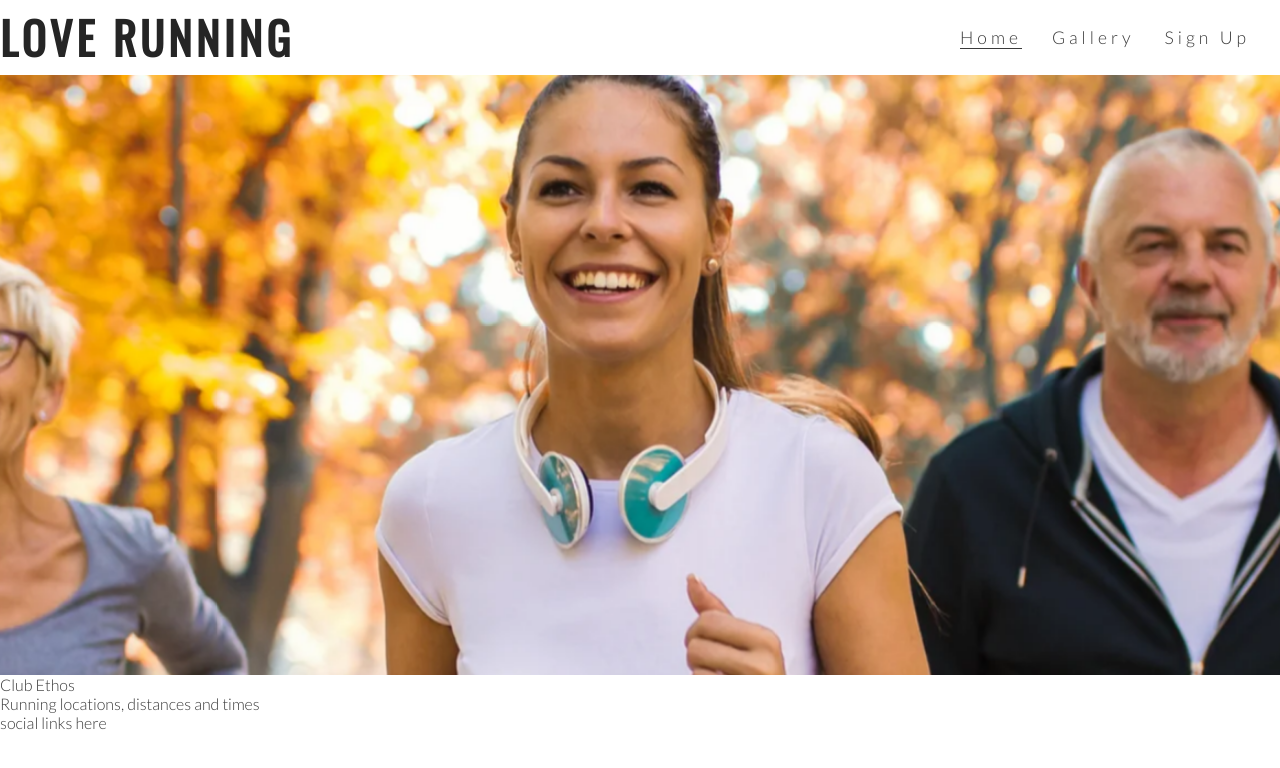
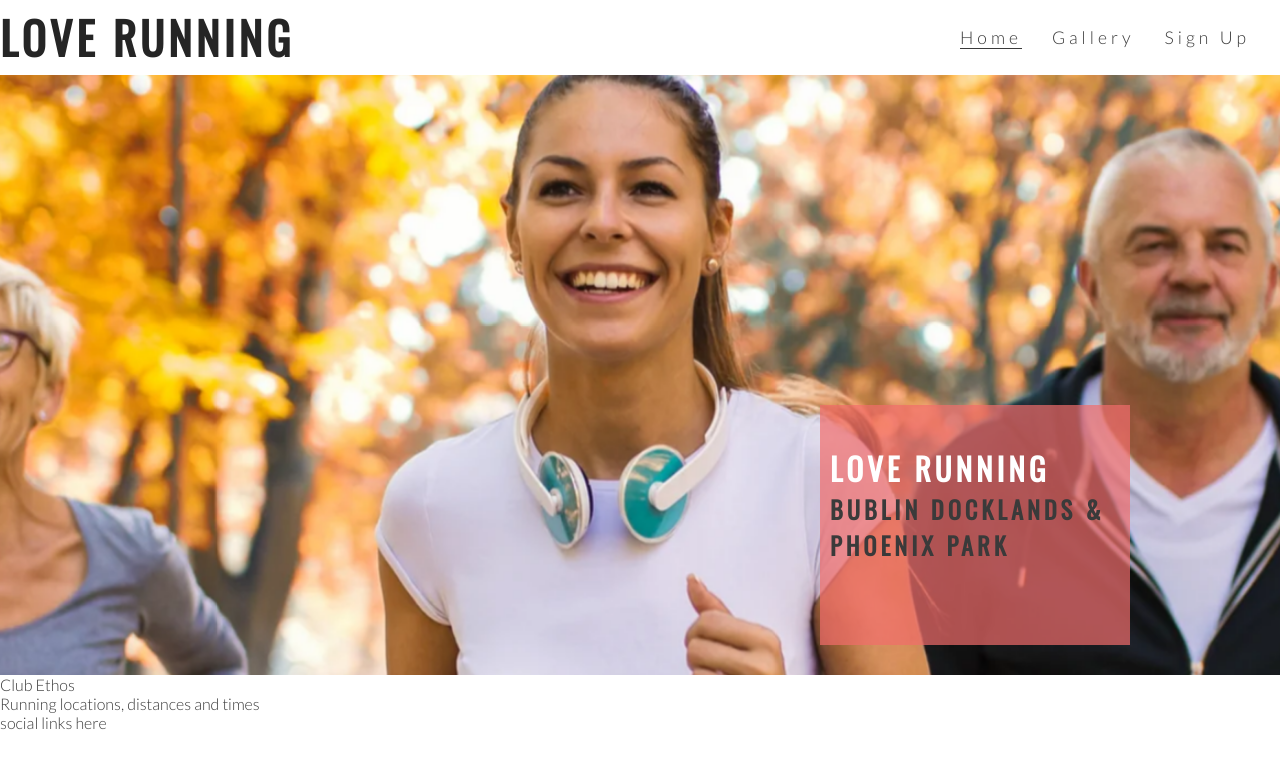
Before and after one commit to robcole-dev/Love-running-walkthrough, a plain HTML site: page index.html in a window 1280 px wide. Drawn offline with nearby package versions, Linux system fonts and the light colour scheme.

Commit message:
add cover text and style

```diff
--- a/assets/css/style.css
+++ b/assets/css/style.css
@@ -60,6 +60,13 @@ h1,h2 {
     height: 600px;
     width: 100%;
     overflow: hidden;
+
+    position: relative;
+}
+
+#cover-image, #cover-text h2 {
+    color: #fff;
+
 }
 
 #hero-image {
@@ -81,3 +88,23 @@ h1,h2 {
         transform: scale(1.1);
     }
 }
+
+#cover-text {
+    font-size: 130%;
+    font-family: Oswald, sans-serif;
+    text-transform: uppercase;
+    letter-spacing: 4px;
+
+    width: 300px;
+    height: 200px;
+
+    padding-top: 40px;
+    padding-left: 10px;
+
+    background-color: rgba(241, 109, 107, .7);
+
+    bottom: 30px;
+    right: 150px;
+
+    position: absolute;
+}
--- a/index.html
+++ b/index.html
@@ -31,6 +31,10 @@
     </header>
     <section id="hero-outer">
         <div id="hero-image"></div>
+        <div id="cover-text">
+            <h2>Love Running</h2>
+            <h3>bublin Docklands & Phoenix Park</h3>
+        </div>
     </section>
     <section>
         Club Ethos
```
